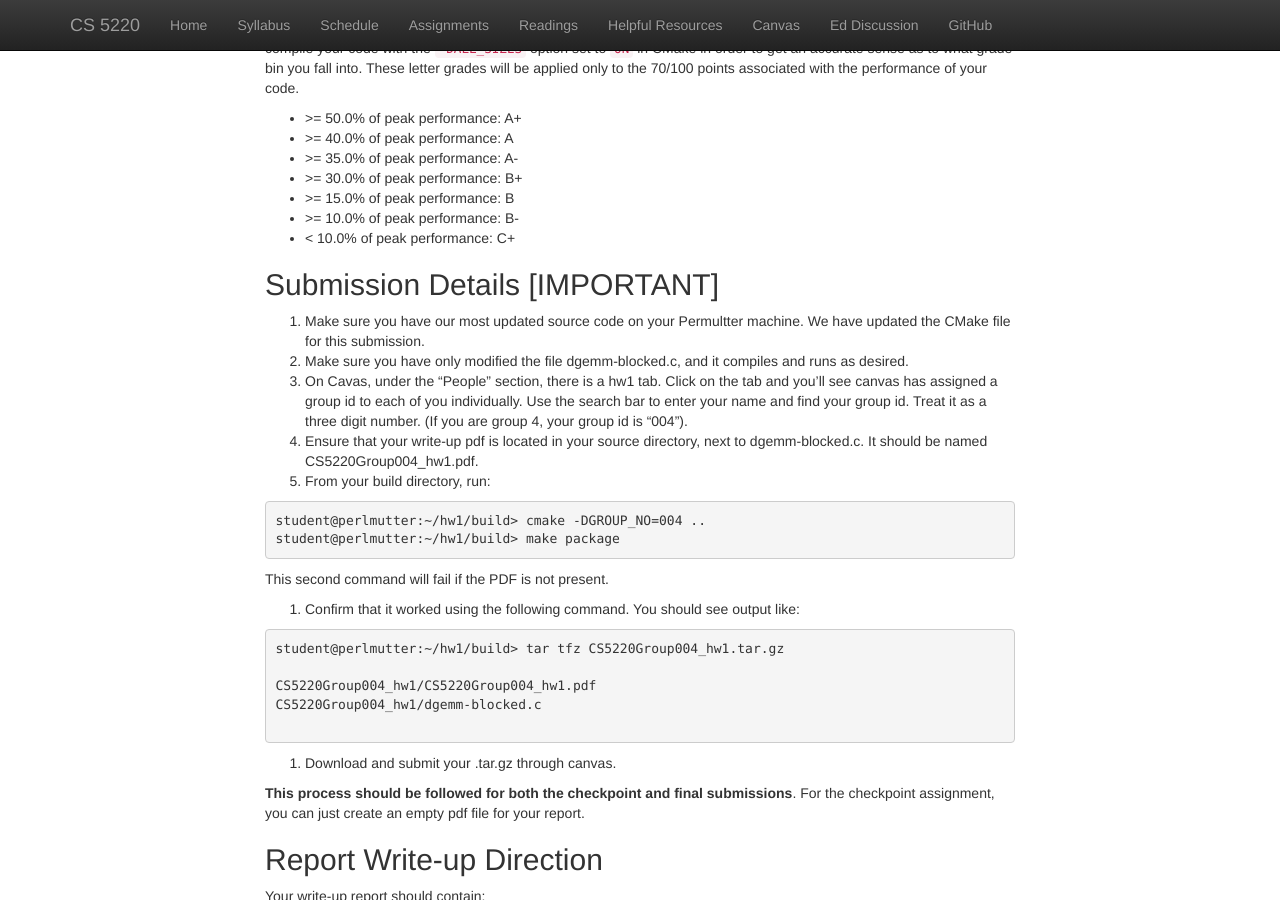
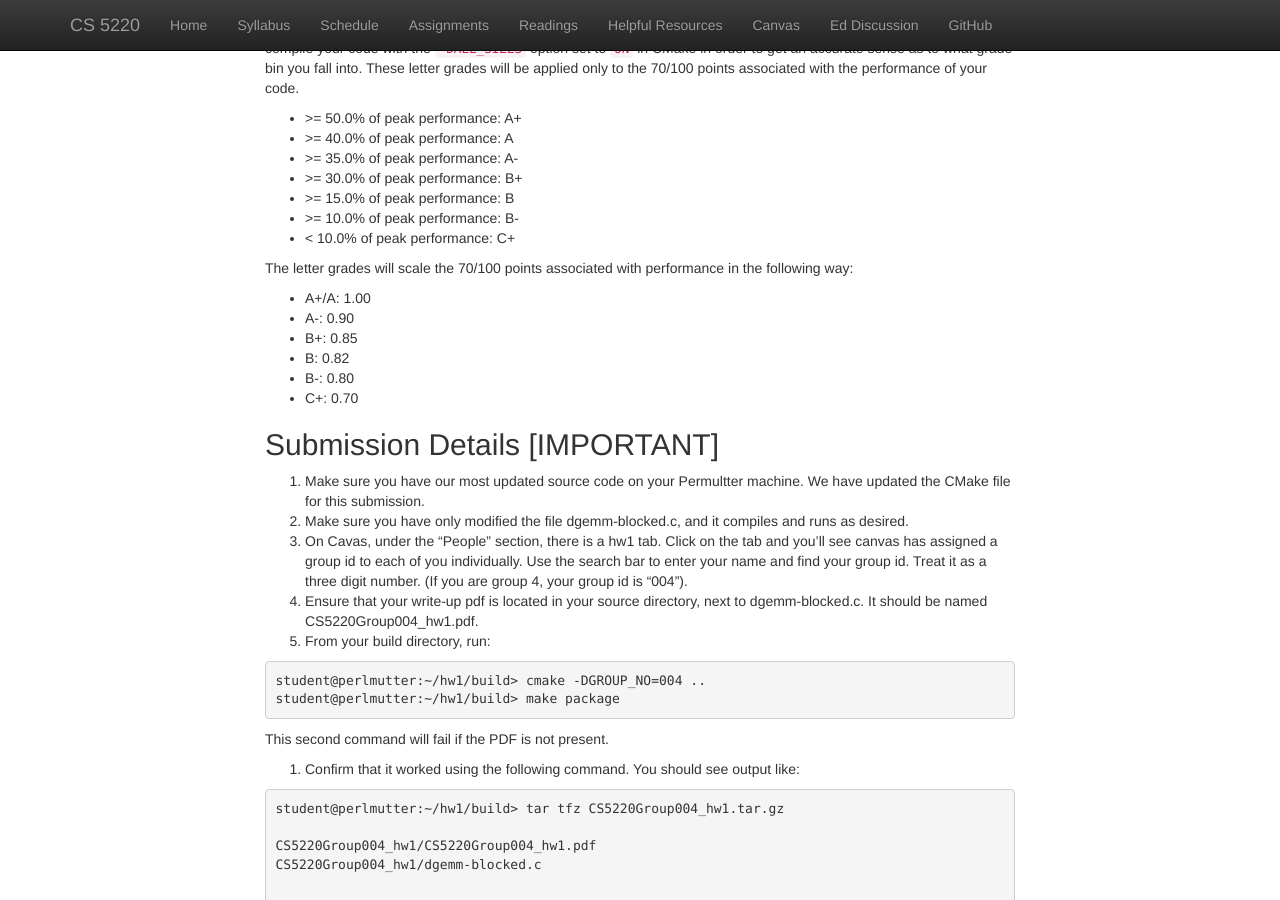
Before and after one commit to cs5220-26sp/web, a Jekyll site: the page built from web/hw/hw1.md, in a window 1280 px wide and 900 px high, scrolled down 6405 px. Built offline with Jekyll 4.4.1, drawn with Linux system fonts in a browser that asks for light colours; nearby versions of some CDN libraries; formulas are drawn with MathJax 3.

Commit message:
add scaling factors for performance part of grade

```diff
--- a/web/hw/hw1.md
+++ b/web/hw/hw1.md
@@ -338,6 +338,14 @@ These letter grades will be applied only to the 70/100 points associated with th
 - \>=   10.0% of peak performance: B-
 - <    10.0% of peak performance: C+
 
+The letter grades will scale the 70/100 points associated with performance in the following way:
+
+- A+/A: 1.00
+- A-: 0.90
+- B+: 0.85
+- B: 0.82
+- B-: 0.80
+- C+: 0.70
 
 ## Submission Details [IMPORTANT]
 
```
